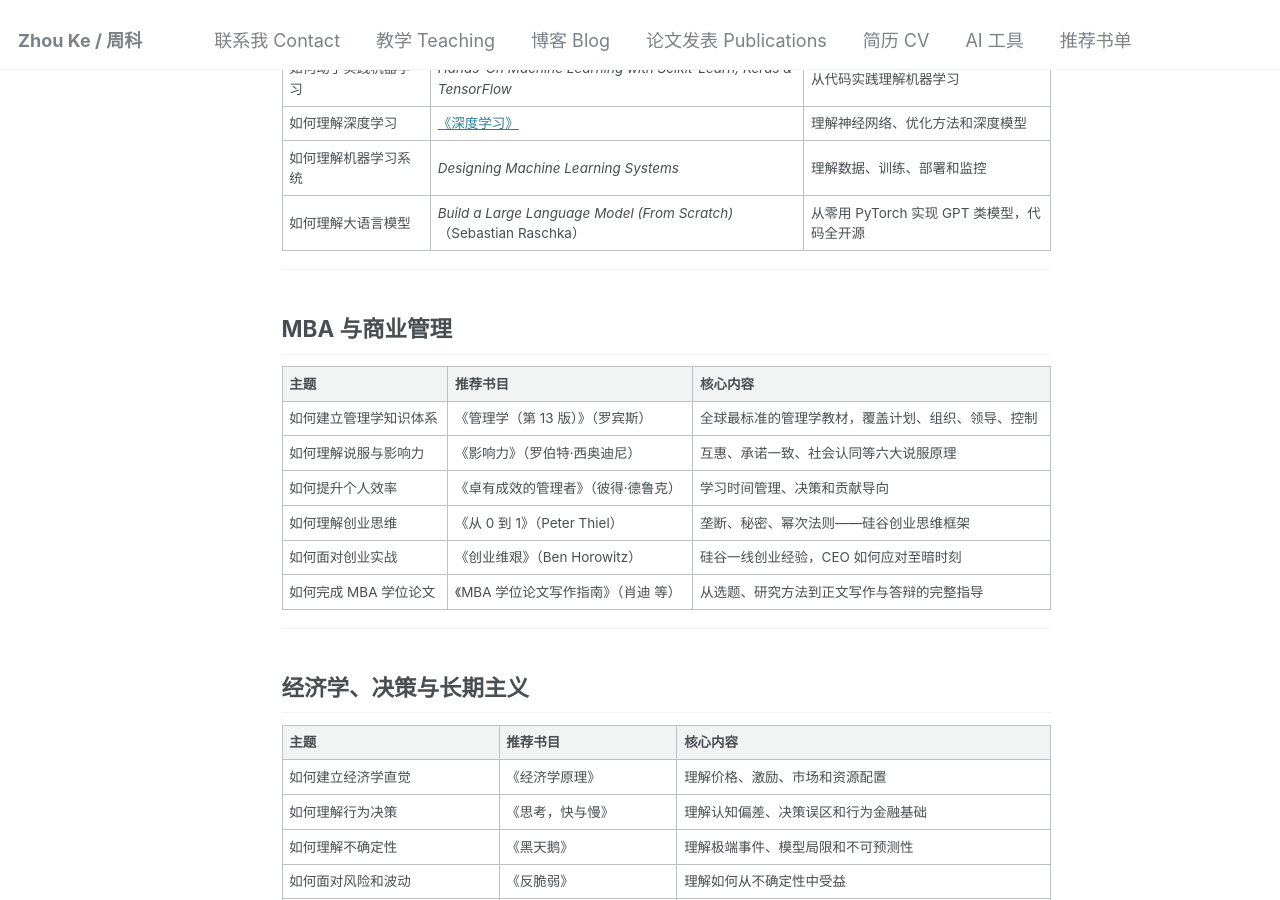
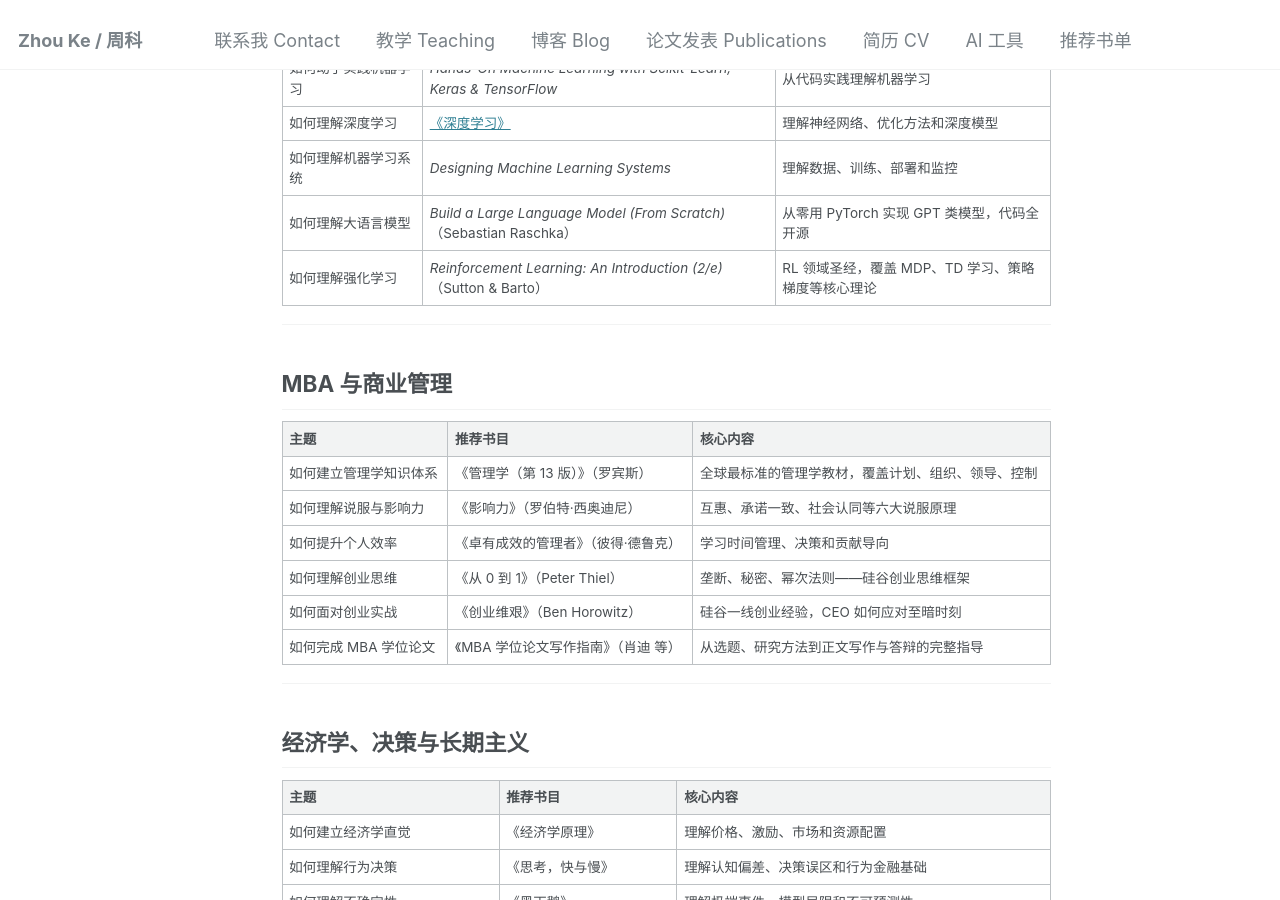
Before and after one commit to hustzhke/hustzhke.github.io, a Jekyll site: the page built from _pages/reading-list.md, in a window 1280 px wide and 900 px high, scrolled down 1324 px. Built offline with Jekyll 4.4.1, drawn with Linux system fonts in a browser that asks for light colours.

Commit message:
feat: add Sutton & Barto Reinforcement Learning (2/e)
RL 圣经, 9.7分, 填补强化学习空白

```diff
--- a/_pages/reading-list.md
+++ b/_pages/reading-list.md
@@ -45,6 +45,7 @@
 | 如何理解深度学习 | [《深度学习》](/books/deep-learning/) | 理解神经网络、优化方法和深度模型 |
 | 如何理解机器学习系统 | *Designing Machine Learning Systems* | 理解数据、训练、部署和监控 |
 | 如何理解大语言模型 | *Build a Large Language Model (From Scratch)*（Sebastian Raschka） | 从零用 PyTorch 实现 GPT 类模型，代码全开源 |
+| 如何理解强化学习 | *Reinforcement Learning: An Introduction (2/e)*（Sutton & Barto） | RL 领域圣经，覆盖 MDP、TD 学习、策略梯度等核心理论 |
 
 ---
 
```
